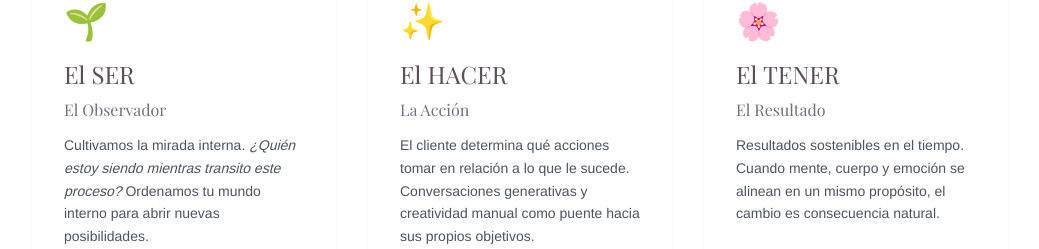
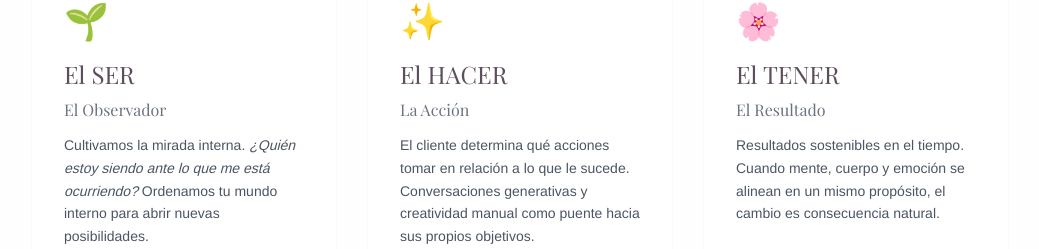
Before and after one commit to Omnix-Solution-Inc/reempoderate, a Next.js app: page / in a window 1280 px wide. Shown: the part 1456-1705 px from the top of the page, without its empty margins (120-1159 px from the left). Built offline with nearby package versions, Linux system fonts and the light colour scheme; no server answers; a web font is replaced by a local one.

Commit message:
fix: rephrase observer question — clearer and more grounded

```diff
--- a/src/components/landing/ServicesSection.tsx
+++ b/src/components/landing/ServicesSection.tsx
@@ -14,7 +14,7 @@ export function ServicesSection() {
             <div className="text-4xl mb-4">🌱</div>
             <h3 className="font-playfair text-2xl text-shamrock mb-3">El SER<br/><span className="text-base text-gray-500 font-normal">El Observador</span></h3>
             <p className="text-gray-600 text-sm leading-relaxed">
-              Cultivamos la mirada interna. <em>¿Quién estoy siendo mientras transito este proceso?</em> Ordenamos tu mundo interno para abrir nuevas posibilidades.
+              Cultivamos la mirada interna. <em>¿Quién estoy siendo ante lo que me está ocurriendo?</em> Ordenamos tu mundo interno para abrir nuevas posibilidades.
             </p>
           </div>
 
```
